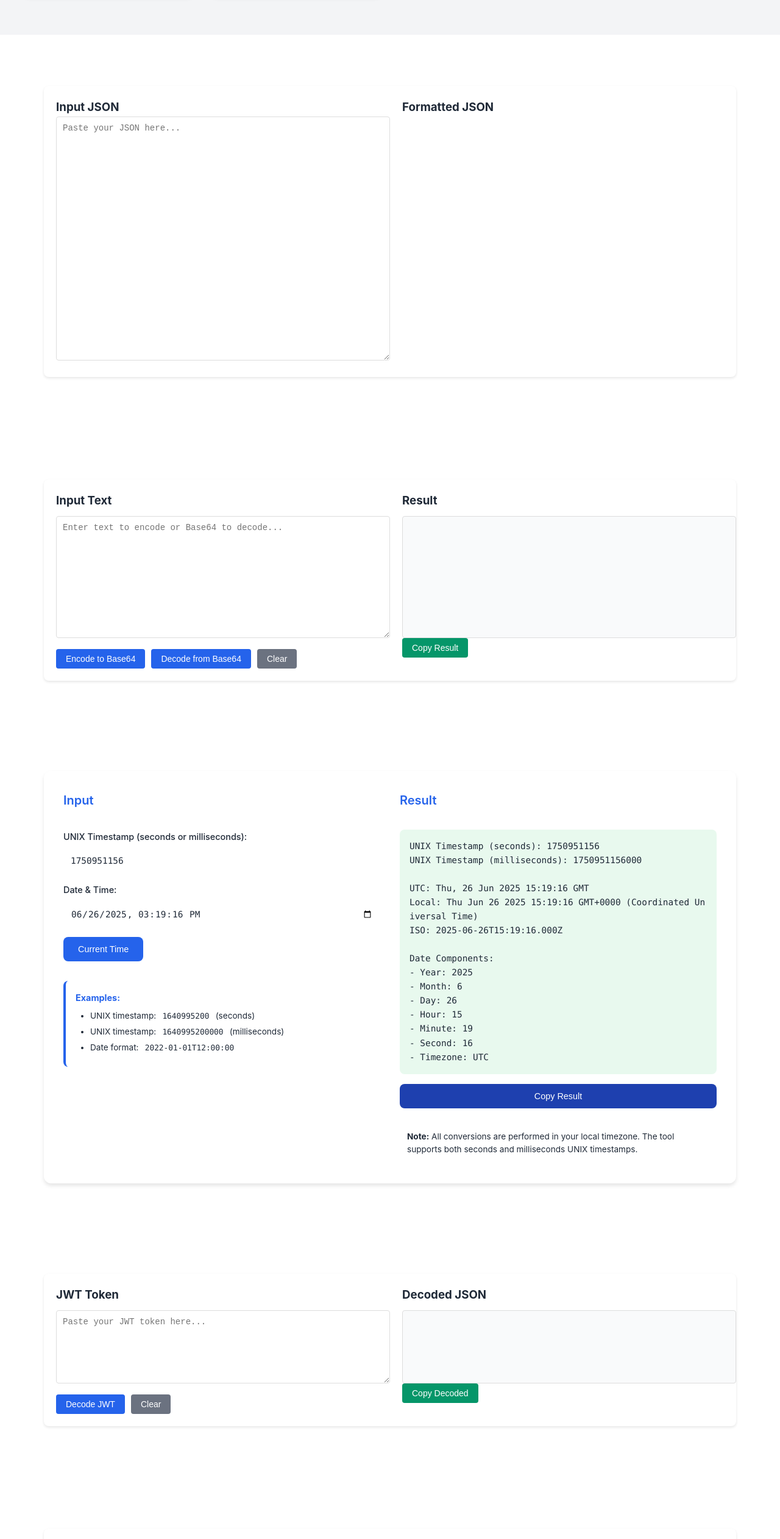
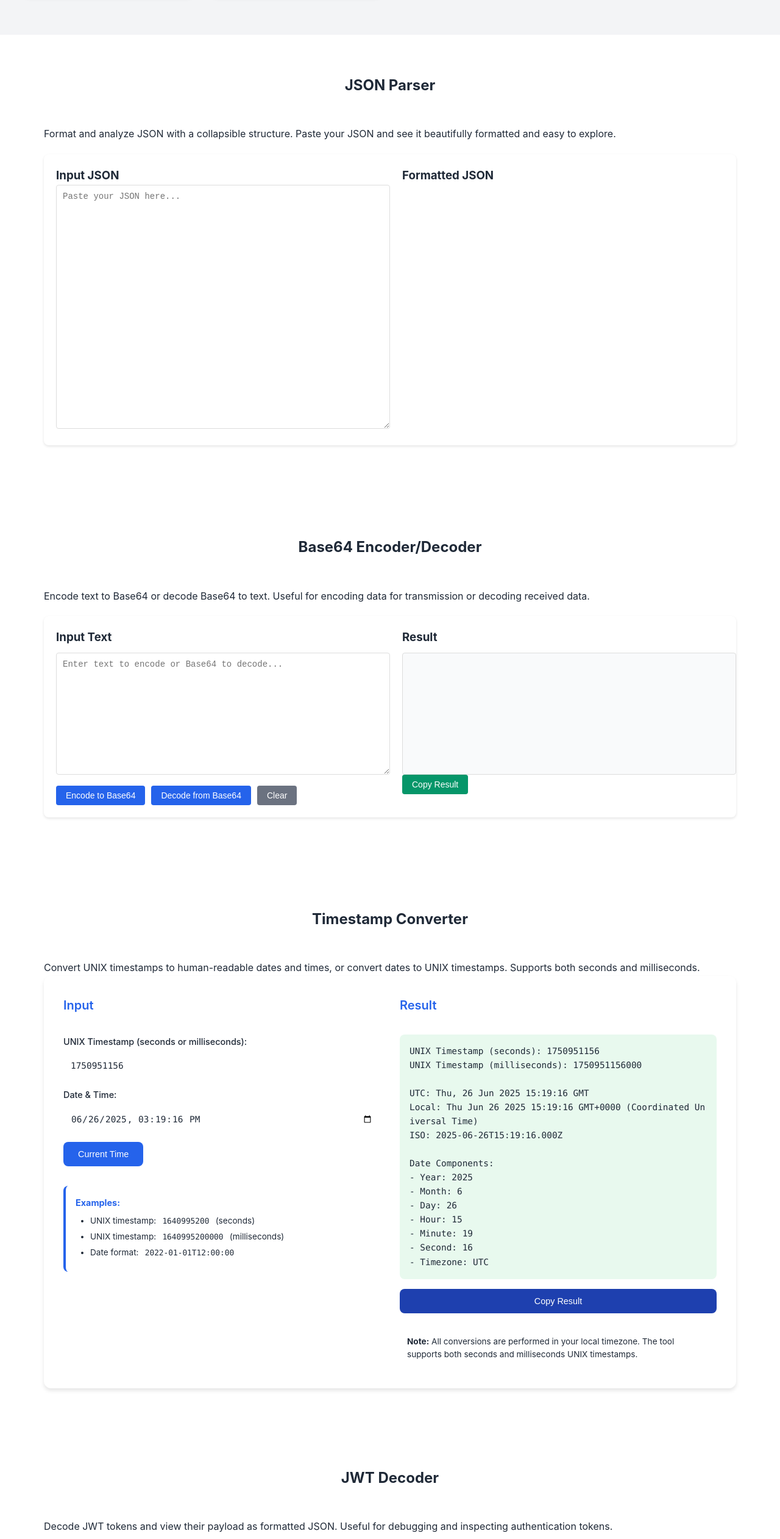
Before and after one commit to bucker/dev-tools-hub, a website: page index.html in a window 1280 px wide. Shown: the part 1000-3523 px from the top of the page at 61% size. Drawn offline with nearby package versions, Linux system fonts and the light colour scheme.

Commit message:
Add title

```diff
--- a/index.html
+++ b/index.html
@@ -70,6 +70,8 @@
         </section>
 
         <section id="jsonParser" class="tool-section">
+            <h2>JSON Parser</h2>
+            <p>Format and analyze JSON with a collapsible structure. Paste your JSON and see it beautifully formatted and easy to explore.</p>
             <div class="json-parser-container">
                 <div class="json-input">
                     <h3>Input JSON</h3>
@@ -83,6 +85,8 @@
         </section>
 
         <section id="base64Tool" class="tool-section">
+            <h2>Base64 Encoder/Decoder</h2>
+            <p>Encode text to Base64 or decode Base64 to text. Useful for encoding data for transmission or decoding received data.</p>
             <div class="base64-container">
                 <div class="base64-input">
                     <h3>Input Text</h3>
@@ -102,6 +106,8 @@
         </section>
 
         <section id="timestampConverter" class="tool-section">
+            <h2>Timestamp Converter</h2>
+            <p>Convert UNIX timestamps to human-readable dates and times, or convert dates to UNIX timestamps. Supports both seconds and milliseconds.</p>
             <div class="timestamp-converter-container">
                 <div class="timestamp-input-section">
                     <h3>Input</h3>
@@ -139,6 +145,8 @@
         </section>
 
         <section id="jwtDecoder" class="tool-section">
+            <h2>JWT Decoder</h2>
+            <p>Decode JWT tokens and view their payload as formatted JSON. Useful for debugging and inspecting authentication tokens.</p>
             <div class="jwt-decoder-container">
                 <div class="jwt-input">
                     <h3>JWT Token</h3>
@@ -157,6 +165,8 @@
         </section>
 
         <section id="textDiffTool" class="tool-section">
+            <h2>Text Diff Check</h2>
+            <p>Compare two strings and highlight their differences. Great for quickly spotting changes between text versions.</p>
             <div class="text-diff-container">
                 <div class="text-diff-inputs">
                     <div>
@@ -180,6 +190,8 @@
         </section>
 
         <section id="markdownPreviewer" class="tool-section">
+            <h2>Markdown Previewer</h2>
+            <p>Write Markdown and see the rendered output instantly. Perfect for editing and previewing Markdown content.</p>
             <div class="markdown-previewer-container">
                 <div class="markdown-input">
                     <h3>Markdown Input</h3>
```
